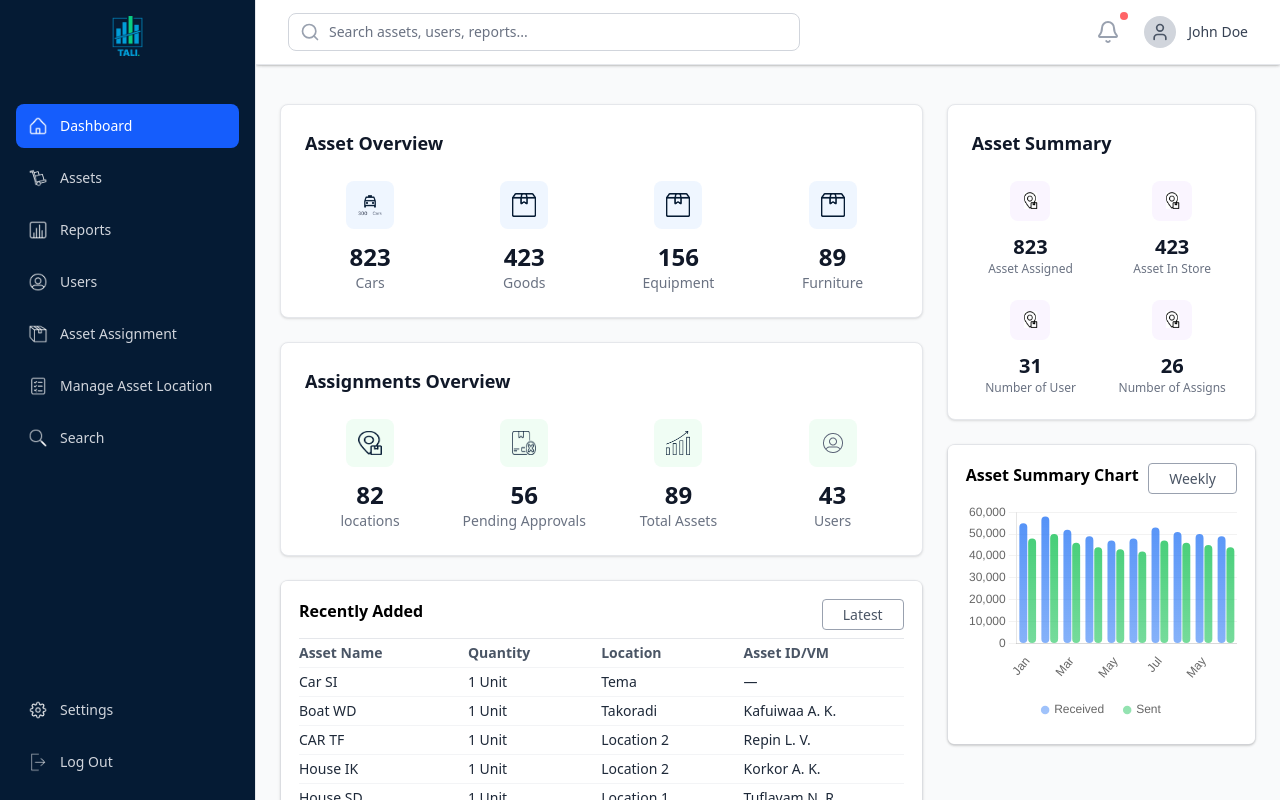
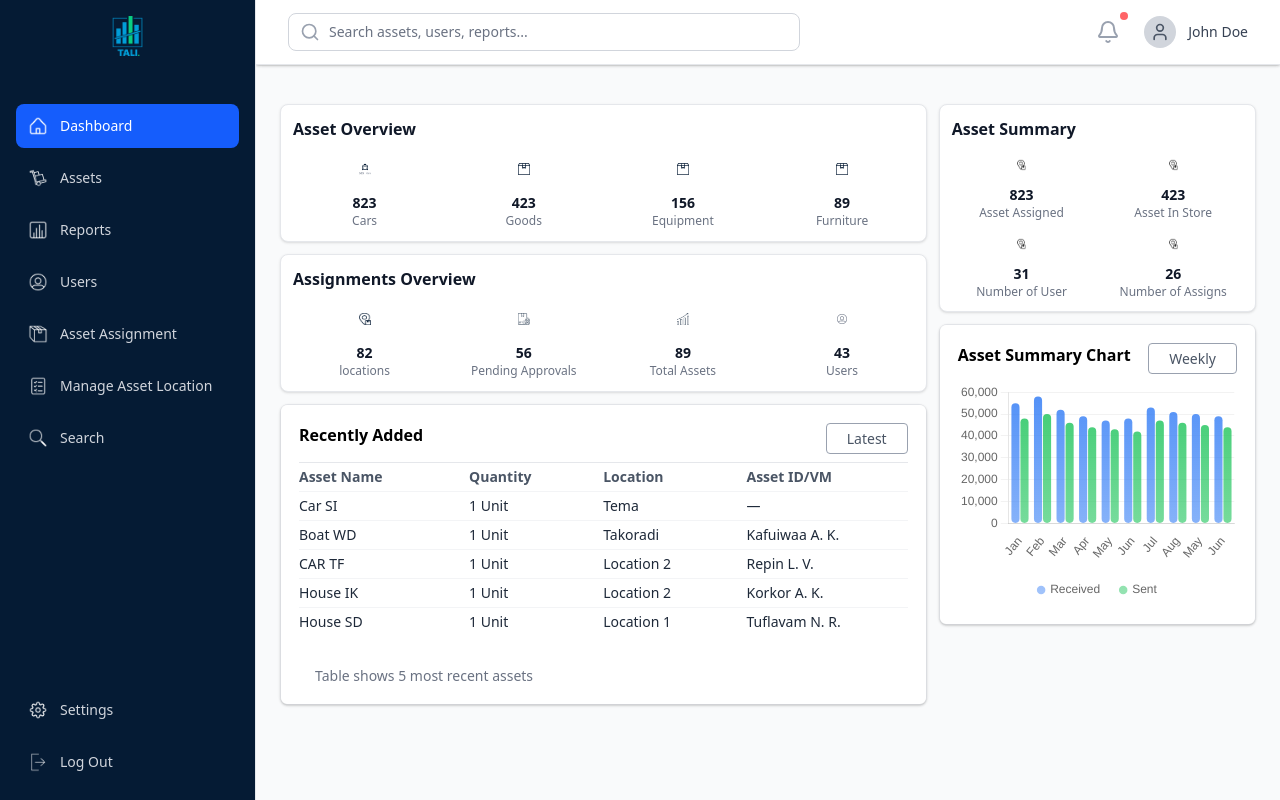
Before and after one commit to PrimeStrategy-Ghana-LTD/FrontEnd_PSTALI, a React (Vite) app: page /dashboard in a window 1280 px wide. Built offline with nearby package versions, Linux system fonts and the light colour scheme.

Commit message:
Made the overview smaller and fixed the sidebar

```diff
--- a/src/components/Sidebar1.jsx
+++ b/src/components/Sidebar1.jsx
@@ -14,7 +14,7 @@ import Order from "../assets/images/Order.png";
 import Search from "../assets/images/Search.png";
 
 const topItems = [
-  { label: "Dashboard", icon: Home, path: "/dashboard" },
+  { label: "Dashboard", icon: Home, path: "/dashboard", exact: true },
   { label: "Assets", icon: Assets, path: "/dashboard/assets" },
   { label: "Reports", icon: Report, path: "/dashboard/reports" },
   { label: "Users", icon: Users, path: "/dashboard/users" },
@@ -61,6 +61,7 @@ const Sidebar1 = ({ setSidebarOpen }) => {
             <NavLink
               key={index}
               to={item.path}
+              end={item.exact} // Use end prop for exact matching when specified
               onClick={handleNavClick}
               className={({ isActive }) =>
                 `flex items-center px-3 py-3 text-sm font-medium rounded-lg transition-colors duration-200 ${
--- a/src/pages/AssetOverview.jsx
+++ b/src/pages/AssetOverview.jsx
@@ -44,23 +44,23 @@ const AssetOverview = () => {
   ];
 
   return (
-    <div className="min-h-full bg-gray-50">
-      <div className="max-w-7xl mx-auto">
-        <div className="grid grid-cols-1 xl:grid-cols-3 gap-6">
+    <div className="h-full bg-gray-50">
+      <div className="max-w-7xl mx-auto h-full">
+        <div className="grid grid-cols-1 xl:grid-cols-3 gap-3 h-full">
           {/* Left Column - Main Content */}
-          <div className="xl:col-span-2 space-y-6">
+          <div className="xl:col-span-2 space-y-3">
             {/* Asset Overview Card */}
-            <div className="bg-white rounded-lg shadow-sm border border-gray-200 p-6">
-              <h2 className="text-lg font-semibold text-gray-900 mb-6">Asset Overview</h2>
-              <div className="grid grid-cols-2 md:grid-cols-4 gap-6">
+            <div className="bg-white rounded-lg shadow-sm border border-gray-200 p-3">
+              <h2 className="text-base font-semibold text-gray-900 mb-3">Asset Overview</h2>
+              <div className="grid grid-cols-2 md:grid-cols-4 gap-4">
                 {assetData.map((item, index) => (
                   <div key={index} className="flex flex-col items-center">
-                    <div className="w-12 h-12 bg-blue-50 rounded-lg flex items-center justify-center mb-3">
-                      <img src={item.icon} alt={item.label} className="w-6 h-6" />
+                    <div className="w-8 h-8 flex items-center justify-center mb-2">
+                      <img src={item.icon} alt={item.label} className="w-3 h-3" />
                     </div>
                     <div className="text-center">
-                      <p className="text-2xl font-bold text-gray-900">{item.count}</p>
-                      <p className="text-sm text-gray-500">{item.label}</p>
+                      <p className="text-sm font-bold text-gray-900">{item.count}</p>
+                      <p className="text-xs text-gray-500">{item.label}</p>
                     </div>
                   </div>
                 ))}
@@ -68,17 +68,17 @@ const AssetOverview = () => {
             </div>
 
             {/* Assignments Overview Card */}
-            <div className="bg-white rounded-lg shadow-sm border border-gray-200 p-6">
-              <h2 className="text-lg font-semibold text-gray-900 mb-6">Assignments Overview</h2>
-              <div className="grid grid-cols-2 md:grid-cols-4 gap-6">
+            <div className="bg-white rounded-lg shadow-sm border border-gray-200 p-3">
+              <h2 className="text-base font-semibold text-gray-900 mb-3">Assignments Overview</h2>
+              <div className="grid grid-cols-2 md:grid-cols-4 gap-4">
                 {assignmentData.map((item, index) => (
                   <div key={index} className="flex flex-col items-center">
-                    <div className="w-12 h-12 bg-green-50 rounded-lg flex items-center justify-center mb-3">
-                      <img src={item.icon} alt={item.label} className="w-6 h-6" />
+                    <div className="w-8 h-8 flex items-center justify-center mb-2">
+                      <img src={item.icon} alt={item.label} className="w-3 h-3" />
                     </div>
                     <div className="text-center">
-                      <p className="text-2xl font-bold text-gray-900">{item.count}</p>
-                      <p className="text-sm text-gray-500">{item.label}</p>
+                      <p className="text-sm font-bold text-gray-900">{item.count}</p>
+                      <p className="text-xs text-gray-500">{item.label}</p>
                     </div>
                   </div>
                 ))}
@@ -86,24 +86,24 @@ const AssetOverview = () => {
             </div>
 
             {/* Asset Management Graph */}
-            <div className="bg-white rounded-lg shadow-sm border border-gray-200">
+            <div className="bg-white rounded-lg shadow-sm border border-gray-200 flex-1 min-h-0">
               <AssetManagementGraph />
             </div>
           </div>
 
           {/* Right Column - Summary and Chart */}
-          <div className="space-y-6">
+          <div className="space-y-3">
             {/* Asset Summary Card */}
-            <div className="bg-white rounded-lg shadow-sm border border-gray-200 p-6">
-              <h2 className="text-lg font-semibold text-gray-900 mb-6">Asset Summary</h2>
-              <div className="grid grid-cols-2 gap-6">
+            <div className="bg-white rounded-lg shadow-sm border border-gray-200 p-3">
+              <h2 className="text-base font-semibold text-gray-900 mb-3">Asset Summary</h2>
+              <div className="grid grid-cols-2 gap-3">
                 {summaryData.map((item, index) => (
                   <div key={index} className="flex flex-col items-center">
-                    <div className="w-10 h-10 bg-purple-50 rounded-lg flex items-center justify-center mb-3">
-                      <img src={item.icon} alt={item.label} className="w-5 h-5" />
+                    <div className="w-6 h-6 flex items-center justify-center mb-2">
+                      <img src={item.icon} alt={item.label} className="w-3 h-3" />
                     </div>
                     <div className="text-center">
-                      <p className="text-xl font-bold text-gray-900">{item.count}</p>
+                      <p className="text-sm font-bold text-gray-900">{item.count}</p>
                       <p className="text-xs text-gray-500 text-center leading-tight">{item.label}</p>
                     </div>
                   </div>
@@ -112,7 +112,7 @@ const AssetOverview = () => {
             </div>
 
             {/* Asset Summary Chart */}
-            <div className="bg-white rounded-lg shadow-sm border border-gray-200">
+            <div className="bg-white rounded-lg shadow-sm border border-gray-200 flex-1 min-h-0">
               <AssetSummaryChart />
             </div>
           </div>
```
